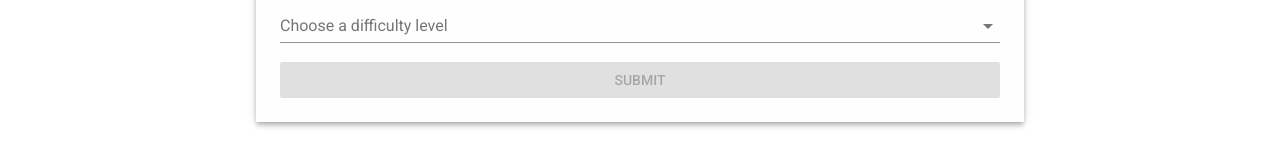
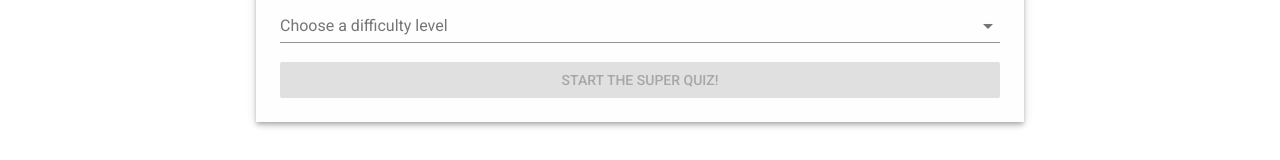
Before and after one commit to YannLeComte/wca-project, a Vue app: page / in a window 1280 px wide. Shown: the part 423-583 px from the top of the page. Built offline with nearby package versions, Linux system fonts and the light colour scheme.

Commit message:
Cleanup/ comments and finals cleanups

```diff
--- a/src/api/questions.js
+++ b/src/api/questions.js
@@ -3,6 +3,7 @@ import axios from 'axios';
 const URL_PREFIX = 'api.php?';
 
 export default {
+    /* Get a list of questions with a given difficulty, and number of questions */
     get(numberOfQuestions, difficulty) {
         return axios.get(URL_PREFIX+'amount=' + numberOfQuestions + '&difficulty=' + difficulty)
             .then(response => {
--- a/src/components/body/questionForm/questionForm.vue
+++ b/src/components/body/questionForm/questionForm.vue
@@ -12,13 +12,24 @@
                       label="Choose a difficulty level" attach
                       :rules="rules.difficulty" required>
             </v-select>
-            <v-btn block class="primary" @click="submit" :disabled="!valid">Submit</v-btn>
+            <v-btn block class="primary"
+                   @click="GetQuestions"
+                   :disabled="!valid">Start the super quiz!
+            </v-btn>
         </v-form>
     </div>
 </template>
 
 <script>
     import questionsAPI from '../../../api/questions'
+
+    /* This component is a form to enter a number of questions and a difficulty,
+    * it will return a list of question with an emit to 'form-submitted'
+    *
+    * Rules:
+    * - The number of question needs to be between 0 and 50
+    * - Both inputs are required
+    * */
 
     export default {
         name: 'questionForm',
@@ -34,7 +45,8 @@
             }
         }),
         methods: {
-            submit: function () {
+            GetQuestions: function () {
+                 /* Get the list of question form the API */
                 questionsAPI.get(this.numberOfQuestions, this.difficulty)
                     .then(posts => {
                         this.questions = posts;
--- a/src/components/body/quiz/quizAnswerButton.vue
+++ b/src/components/body/quiz/quizAnswerButton.vue
@@ -10,6 +10,13 @@
 </template>
 
 <script>
+    /* The component is a button that displays an answer.
+    * If the button is selected, if will be outlined.
+    * If the answer is validated, it will be disabled.
+    * If the answer is validated and was the one selected,
+    * the color will change, depending if the answer was correct or wrong
+    */
+
     export default {
         name: 'quizAnswerButton',
         props: [
@@ -23,6 +30,7 @@
         }),
         methods: {
             onAnswerSelected() {
+                /* On click on the button, emit the value of the answer */
                 if (!this.isAnswerValidated) {
                     this.isAnswerSelected = !this.isAnswerSelected;
                     if (this.isAnswerSelected) {
@@ -33,6 +41,7 @@
                 }
             },
             getValidatedColor() {
+                /* If the answer was validated and selected, change the color */
                 if (this.isAnswerValidated && this.selectedAnswer === this.answer) {
                     if (this.answer === this.correctAnswer ) {
                         return 'correctAnswer';
@@ -44,6 +53,8 @@
         },
         watch: {
             selectedAnswer: function () {
+                /* If another answer was selected deselect this one,
+                * there are never multiple choices */
                 this.isAnswerSelected = this.selectedAnswer === this.answer
             }
         }
@@ -57,9 +68,8 @@
     .quiz-answer-button button {
         height: 60px;
     }
-    .theme--light.v-btn.v-btn--disabled:not(.v-btn--icon):not(.v-btn--flat){
-        background-color: rgba(0,0,0,.12)!important;
-    }
+
+    /* Overwrite the disabled colors */
     .theme--light.v-btn.v-btn--disabled:not(.v-btn--icon):not(.v-btn--flat).correctAnswer{
         background-color: #4caf50!important;
         color: white!important;
--- a/src/components/body/quiz/quizContainer.vue
+++ b/src/components/body/quiz/quizContainer.vue
@@ -17,6 +17,15 @@
 <script>
     import QuizQuestion from "./quizQuestion";
 
+    /* Main component for the Quiz, contains:
+    * - the number of the question
+    * - The component with the question
+    * - The Next button
+    *
+    * This component has the questions list as props,
+    * and will pass them one by one, to the quiz-question component
+    * */
+
     export default {
         components: {QuizQuestion},
         name: 'quizzContainer',
@@ -25,10 +34,9 @@
             userAnswers: []
         }),
         props: ['questions'],
-        created() {
-        },
         methods: {
             nextQuestion: function () {
+                /* Select the next question, or the emit that the quiz is finished*/
                 if (this.selectedQuestionIndex < this.questions.length - 1 ) {
                     this.selectedQuestionIndex++;
                 } else {
@@ -36,6 +44,7 @@
                 }
             },
             onQuestionAnswered: function (isAnswerCorrect) {
+                /* when a new answer is received, store the result (boolean)*/
                 this.userAnswers.push(isAnswerCorrect);
             }
         }
@@ -53,5 +62,4 @@
         margin: auto;
         margin-top: 10px;
     }
-
 </style>
--- a/src/components/body/quiz/quizCorrectAnwser.vue
+++ b/src/components/body/quiz/quizCorrectAnwser.vue
@@ -5,12 +5,13 @@
         </v-alert>
         <v-alert :value="!isAnswerCorrect"
                  type="error"
-                 icon="cancel">You're wrong! it was '{{correctAnswer}}'
+                 icon="cancel">You're wrong! it was '<span v-html="correctAnswer"></span>'
         </v-alert>
     </div>
 </template>
 
 <script>
+    /* This component displays if the answer chosen was true or false */
     export default {
         name: 'quizCorrectAnswer',
         props: [
--- a/src/components/body/results/results.vue
+++ b/src/components/body/results/results.vue
@@ -6,6 +6,7 @@
     </div>
 </template>
 <script>
+    /* The components shows the results of the quiz with a percentage */
     export default {
         name: 'results',
         props: ['userAnswers'],
@@ -15,6 +16,7 @@
             }
         },
         created() {
+            /* Calculate the score with the list of answers (booleans)*/
             let numberOfCorrectAnswers = 0;
             for (let item of this.userAnswers) {
                 if (item === true) {
```
Also changed, not shown: src/components/body/bodyContainer.vue (+7 -0 lines), src/components/body/quiz/quizQuestion.vue (+10 -0 lines).
